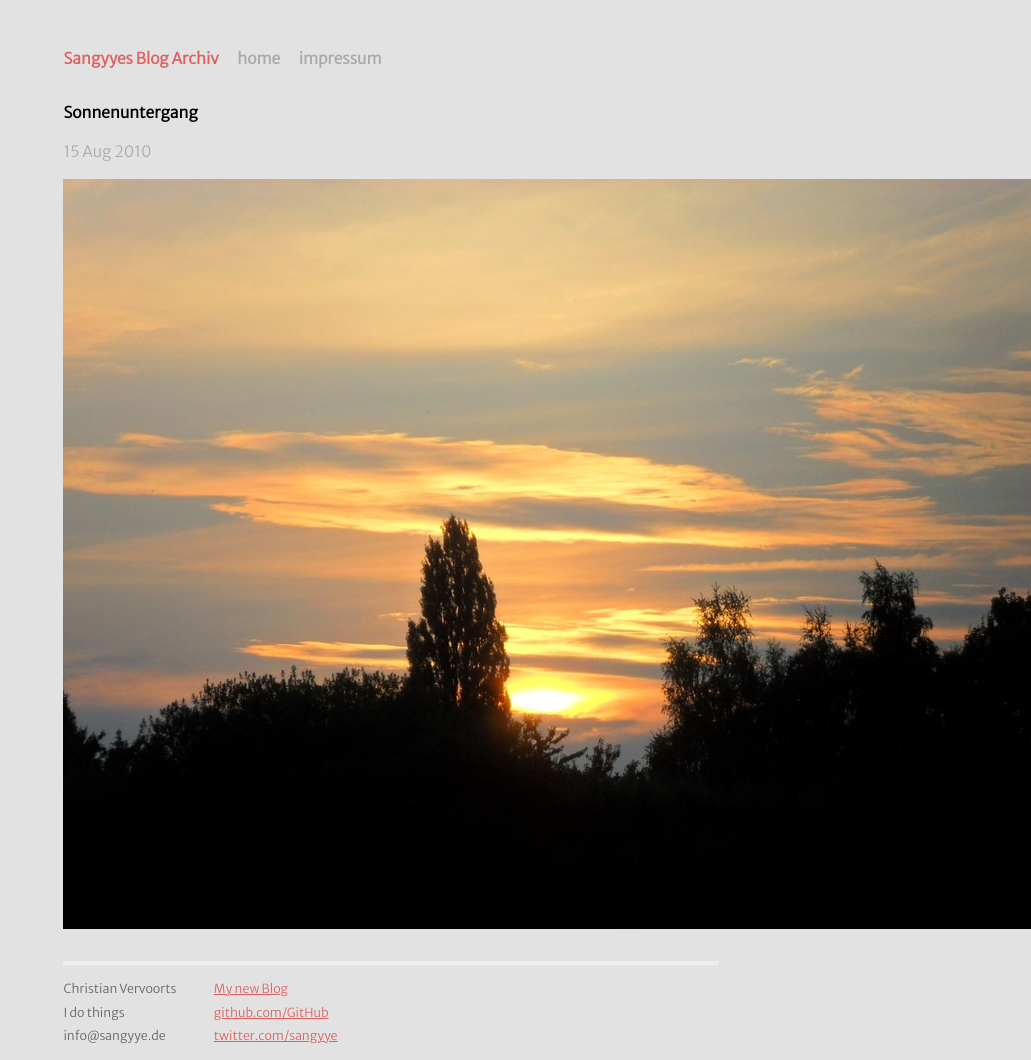
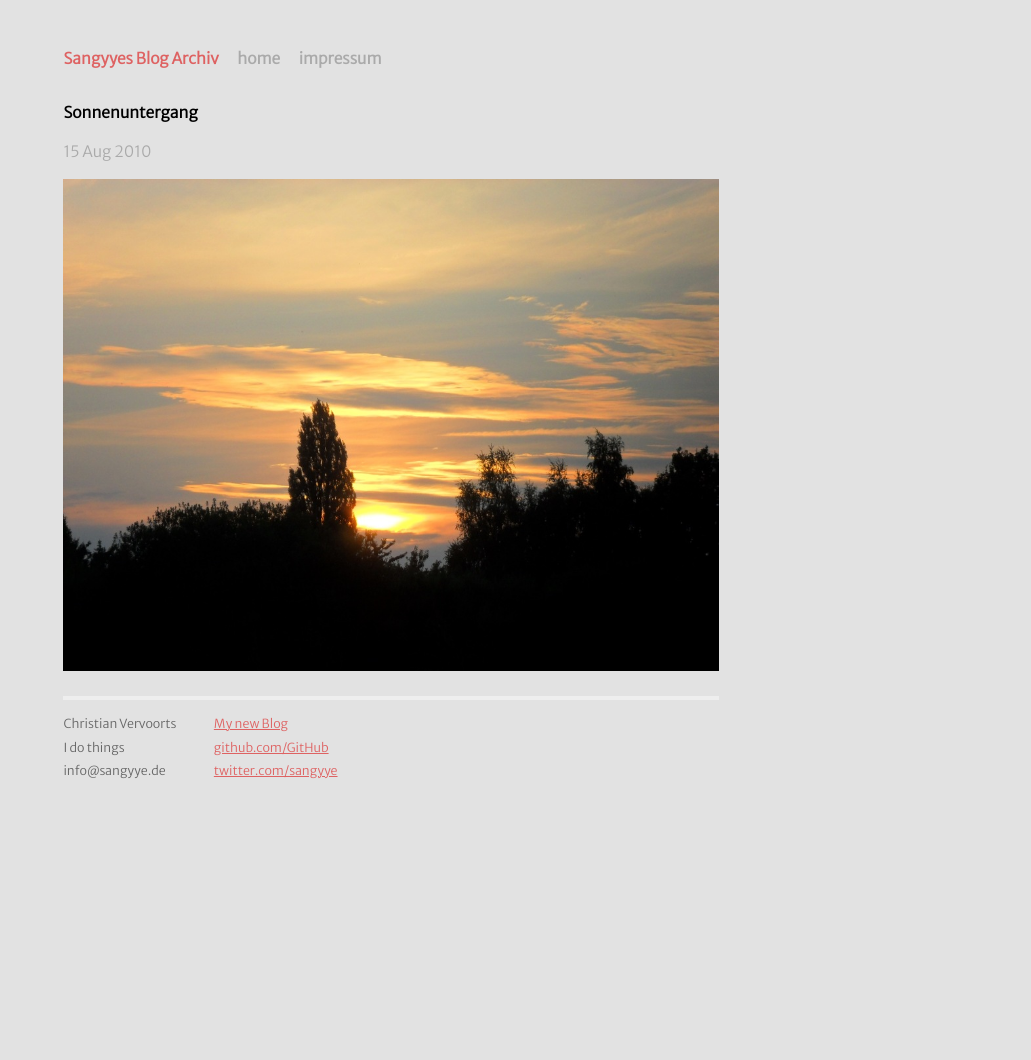
Before and after one commit to sangyye/archiveblog, a Jekyll site: the page built from _posts/2010-08-15-sonnenuntergang.markdown, in a window 1280 px wide. Shown: the whole page, without its empty margins (249-1280 px from the left). Built offline with Jekyll 4.4.1, drawn with Linux system fonts in a browser that asks for light colours; comment, search, counter and statistics services are not loaded; after the commit the page ends 947 px from its top, so only the background shows below that.

Commit message:
Fix some errors and style things

```diff
--- a/atom.xml
+++ b/atom.xml
@@ -1,5 +1,5 @@
 ---
-layout: nil
+layout: null
 ---
 <?xml version="1.0" encoding="utf-8"?>
 <feed xmlns="http://www.w3.org/2005/Atom">
--- a/css/main.css
+++ b/css/main.css
@@ -171,9 +171,10 @@ ul.posts span {
 #post pre.terminal code {
   background-color: #333;
 }
-/*
+
 #post img {
-  position: absolute;
-  margin: auto;
+  max-width: 100%;
+  display: block;
+  margin-left: auto;
+  margin-right: auto
 }
-*/
```
